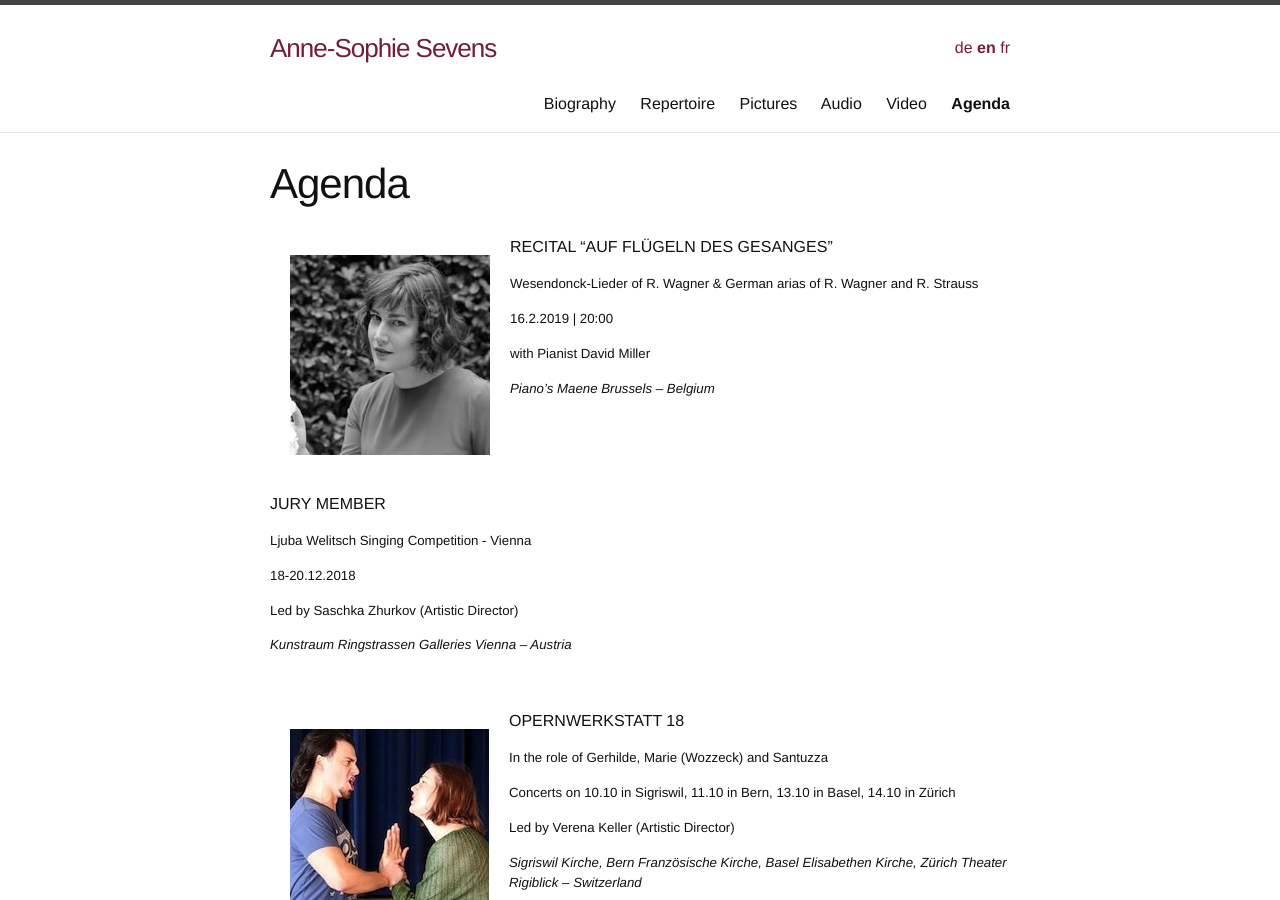
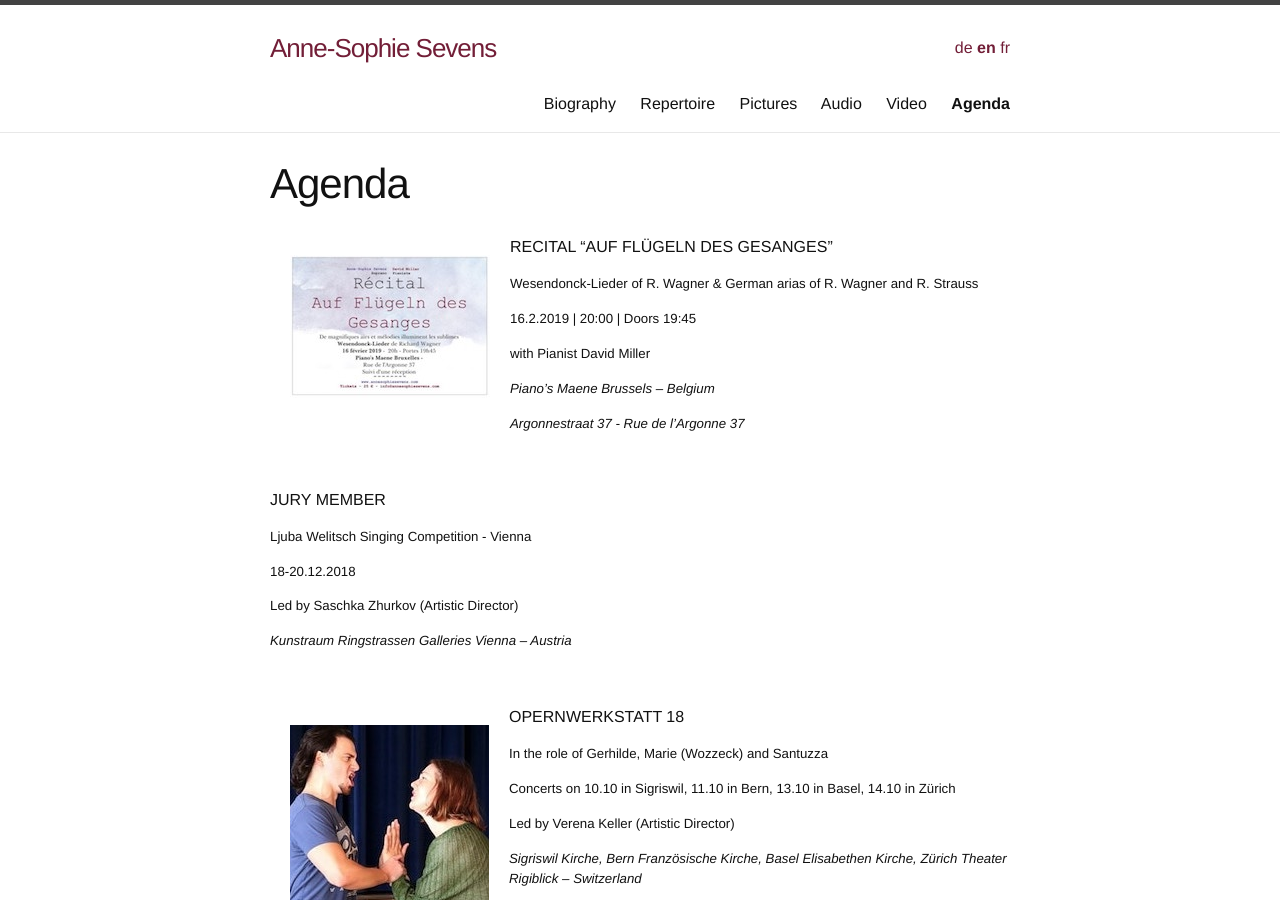
Before and after one commit to annesophie-sevens/annesophie-sevens.github.io, a Jekyll site: the page built from agenda-en.md, in a window 1280 px wide and 900 px high. Built offline with Jekyll 4.4.1, drawn with Linux system fonts in a browser that asks for light colours.

Commit message:
Update agenda-en.md

```diff
--- a/agenda-en.md
+++ b/agenda-en.md
@@ -6,19 +6,19 @@ ref: agenda
 lang: en
 ---
 
-<img style="float: left; padding: 20px" src="/assets/bloem.jpg">
+<img style="float: left; padding: 20px" src="/assets/afficheke.jpg">
 
 RECITAL "AUF FLÜGELN DES GESANGES"
 
 ##### Wesendonck-Lieder of R. Wagner & German arias of R. Wagner and R. Strauss
 
-##### 16.2.2019 | 20:00
+##### 16.2.2019 | 20:00 | Doors 19:45
 
 ##### with Pianist David Miller
 
 ##### _Piano's Maene Brussels – Belgium_
 
-&nbsp;
+##### _Argonnestraat 37 - Rue de l'Argonne 37_
 
 &nbsp;
 
```
